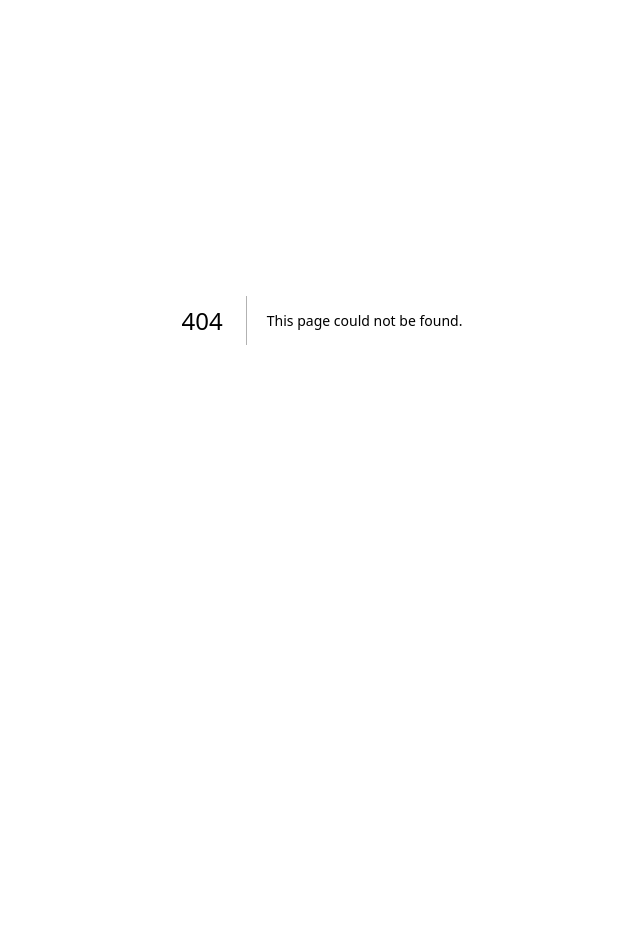
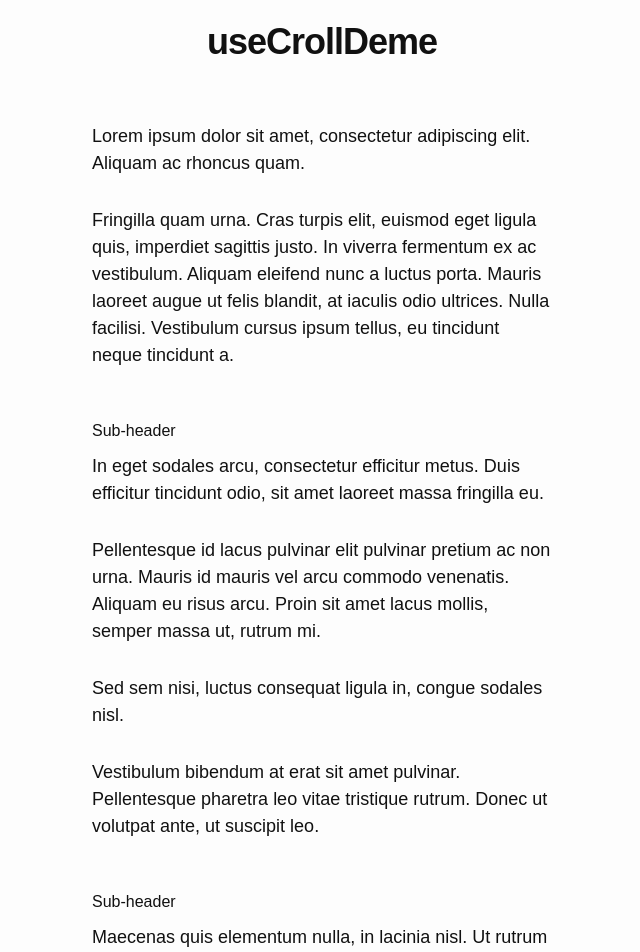
Before and after one commit to minhanPark/next-framer-test, a Next.js app: page /motion/use-scroll in a window 1280 px wide. Before the commit this address had no page. Shown: the part 80-1032 px from the top of the page, without its empty margins (318-958 px from the left). Before the commit the page ends 800 px from the top, so only its background shows below. Built offline with nearby package versions, Linux system fonts and the light colour scheme.

Commit message:
useScroll 테스트 위해 예제 페이지 따라 만듬

```diff
--- /dev/null
+++ b/app/motion/use-scroll/LoremIpsum.tsx
@@ -0,0 +1,78 @@
+const LoremIpsum = () => {
+  return (
+    <>
+      <article>
+        <p>
+          Lorem ipsum dolor sit amet, consectetur adipiscing elit. Aliquam ac
+          rhoncus quam.
+        </p>
+        <p>
+          Fringilla quam urna. Cras turpis elit, euismod eget ligula quis,
+          imperdiet sagittis justo. In viverra fermentum ex ac vestibulum.
+          Aliquam eleifend nunc a luctus porta. Mauris laoreet augue ut felis
+          blandit, at iaculis odio ultrices. Nulla facilisi. Vestibulum cursus
+          ipsum tellus, eu tincidunt neque tincidunt a.
+        </p>
+        <h2>Sub-header</h2>
+        <p>
+          In eget sodales arcu, consectetur efficitur metus. Duis efficitur
+          tincidunt odio, sit amet laoreet massa fringilla eu.
+        </p>
+        <p>
+          Pellentesque id lacus pulvinar elit pulvinar pretium ac non urna.
+          Mauris id mauris vel arcu commodo venenatis. Aliquam eu risus arcu.
+          Proin sit amet lacus mollis, semper massa ut, rutrum mi.
+        </p>
+        <p>Sed sem nisi, luctus consequat ligula in, congue sodales nisl.</p>
+        <p>
+          Vestibulum bibendum at erat sit amet pulvinar. Pellentesque pharetra
+          leo vitae tristique rutrum. Donec ut volutpat ante, ut suscipit leo.
+        </p>
+        <h2>Sub-header</h2>
+        <p>
+          Maecenas quis elementum nulla, in lacinia nisl. Ut rutrum fringilla
+          aliquet. Pellentesque auctor vehicula malesuada. Aliquam id feugiat
+          sem, sit amet tempor nulla. Quisque fermentum felis faucibus, vehicula
+          metus ac, interdum nibh. Curabitur vitae convallis ligula. Integer ac
+          enim vel felis pharetra laoreet. Interdum et malesuada fames ac ante
+          ipsum primis in faucibus. Pellentesque hendrerit ac augue quis
+          pretium.
+        </p>
+        <p>
+          Morbi ut scelerisque nibh. Integer auctor, massa non dictum tristique,
+          elit metus efficitur elit, ac pretium sapien nisl nec ante. In et ex
+          ultricies, mollis mi in, euismod dolor.
+        </p>
+        <p>Quisque convallis ligula non magna efficitur tincidunt.</p>
+        <p>
+          Pellentesque id lacus pulvinar elit pulvinar pretium ac non urna.
+          Mauris id mauris vel arcu commodo venenatis. Aliquam eu risus arcu.
+          Proin sit amet lacus mollis, semper massa ut, rutrum mi.
+        </p>
+        <p>Sed sem nisi, luctus consequat ligula in, congue sodales nisl.</p>
+        <p>
+          Vestibulum bibendum at erat sit amet pulvinar. Pellentesque pharetra
+          leo vitae tristique rutrum. Donec ut volutpat ante, ut suscipit leo.
+        </p>
+        <h2>Sub-header</h2>
+        <p>
+          Maecenas quis elementum nulla, in lacinia nisl. Ut rutrum fringilla
+          aliquet. Pellentesque auctor vehicula malesuada. Aliquam id feugiat
+          sem, sit amet tempor nulla. Quisque fermentum felis faucibus, vehicula
+          metus ac, interdum nibh. Curabitur vitae convallis ligula. Integer ac
+          enim vel felis pharetra laoreet. Interdum et malesuada fames ac ante
+          ipsum primis in faucibus. Pellentesque hendrerit ac augue quis
+          pretium.
+        </p>
+        <p>
+          Morbi ut scelerisque nibh. Integer auctor, massa non dictum tristique,
+          elit metus efficitur elit, ac pretium sapien nisl nec ante. In et ex
+          ultricies, mollis mi in, euismod dolor.
+        </p>
+        <p>Quisque convallis ligula non magna efficitur tincidunt.</p>
+      </article>
+    </>
+  );
+};
+
+export default LoremIpsum;
--- /dev/null
+++ b/app/motion/use-scroll/page.tsx
@@ -0,0 +1,20 @@
+"use client";
+
+import { motion, useScroll } from "framer-motion";
+
+import LoremIpsum from "./LoremIpsum";
+
+import "./style.css";
+
+const Page = () => {
+  const { scrollYProgress } = useScroll();
+  console.log(scrollYProgress);
+  return (
+    <>
+      <h1>useCrollDeme</h1>
+      <LoremIpsum />
+    </>
+  );
+};
+
+export default Page;
--- /dev/null
+++ b/app/motion/use-scroll/style.css
@@ -0,0 +1,116 @@
+body {
+  --black: #111111;
+  --white: #fdfdfd;
+  --green: #22cc88;
+  --blue: #0055ff;
+  --purple: #8855ff;
+  --red: #ff0055;
+  --orange: #ee4444;
+  --yellow: #ffcc00;
+  --mustard: #ffaa00;
+
+  --background: var(--white);
+  --accent: var(--black);
+
+  margin: 0;
+  padding: 0;
+  background-color: var(--background);
+  color: var(--accent);
+  padding-bottom: 100px;
+}
+
+* {
+  font-family: sofia-pro, sans-serif;
+  font-weight: 400;
+  font-style: normal;
+  -webkit-font-smoothing: antialiased;
+}
+
+h1,
+h2,
+h3 {
+  font-family: sofia-pro, sans-serif;
+  font-weight: 600;
+  font-style: normal;
+}
+
+h1 {
+  font-size: 36px;
+  font-weight: 700;
+  letter-spacing: -1px;
+  line-height: 1.2;
+  text-align: center;
+  margin: 100px 0 40px;
+}
+
+h2 {
+  font-weight: 400;
+  margin: 50px 0 10px;
+}
+
+p {
+  margin: 0 0 30px 0;
+  font-size: 18px;
+}
+
+footer {
+  position: fixed;
+  bottom: 0;
+  left: 0;
+  right: 0;
+  display: flex;
+  justify-content: flex-start;
+  align-items: center;
+  padding: 20px;
+  background-image: radial-gradient(
+    rgba(0, 0, 0, 0) 1px,
+    var(--background) 1px
+  );
+  background-size: 4px 4px;
+  backdrop-filter: blur(3px);
+  font-size: 14px;
+  line-height: 14px;
+}
+
+footer::before {
+  display: block;
+  content: "";
+  position: absolute;
+  top: -1px;
+  left: 0;
+  right: 0;
+  height: 1px;
+  background: var(--accent);
+  opacity: 0.2;
+}
+
+footer svg {
+  margin-right: 20px;
+}
+
+footer a {
+  text-decoration: none;
+  color: var(--accent);
+}
+
+code {
+  font-family: input-mono, monospace;
+  font-weight: 400;
+  font-style: normal;
+}
+
+article {
+  max-width: 500px;
+  padding: 20px;
+  margin: 0 auto;
+}
+
+.progress-bar {
+  position: fixed;
+  top: 0;
+  left: 0;
+  right: 0;
+  height: 10px;
+  background: var(--red);
+  transform-origin: 0%;
+}
```
